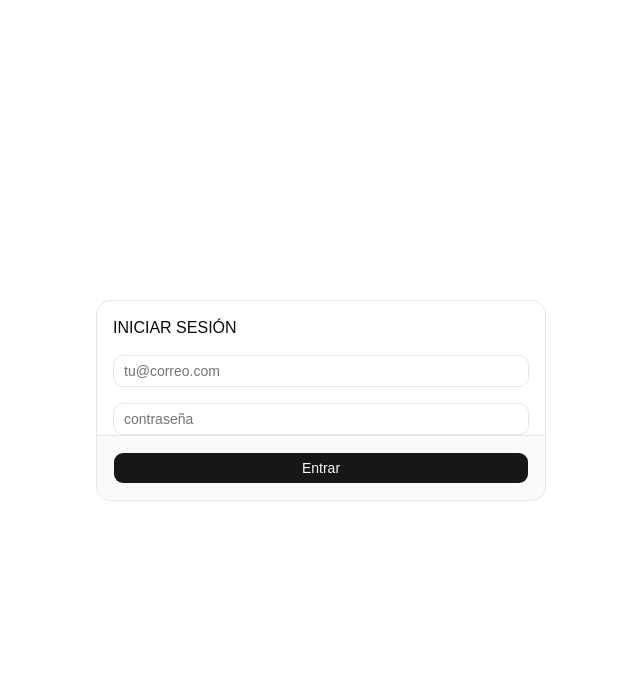
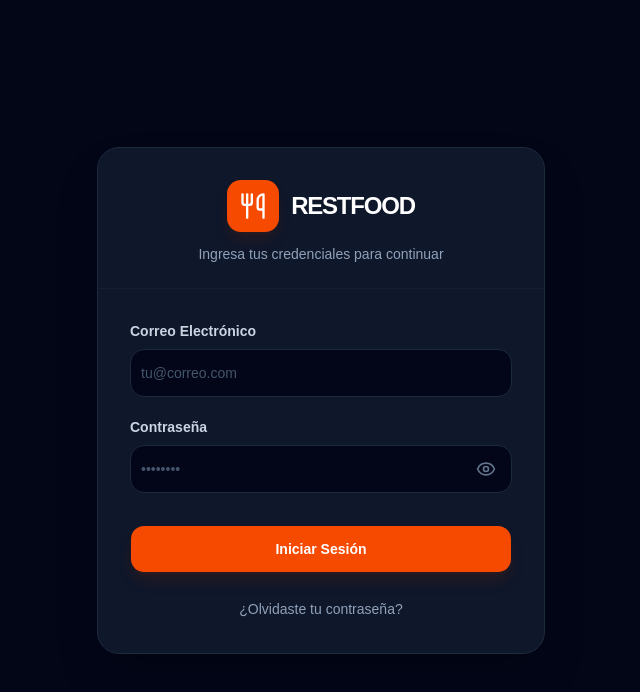
Before and after one commit to davidpp09/RestFoodF, a React (Vite) app: page /login in a window 1280 px wide. Shown: the top 692 px of the page, without its empty margins (319-959 px from the left). Built offline with nearby package versions, Linux system fonts and the light colour scheme; no server answers.

Commit message:
registrar usuario

```diff
--- /dev/null
+++ b/src/hooks/useFormEmpleado.js
@@ -0,0 +1,74 @@
+import { useState } from "react";
+import { toast } from "sonner";
+import { usuarioService } from "@/services/usuarioService";
+
+const VALIDACIONES = {
+    nombre: (v) => !v.trim() ? "El nombre es obligatorio" : null,
+    email: (v) => {
+        if (!v.trim()) return "El email es obligatorio";
+        if (!/\S+@\S+\.\S+/.test(v)) return "Formato de email inválido";
+        return null;
+    },
+    contrasena: (v) =>
+        !/^(?=.*[a-z])(?=.*[A-Z])(?=.*\d)(?=.*[@$!%*?&]).{8,}$/.test(v)
+            ? "Mínimo 8 caracteres, mayúscula, minúscula, número y símbolo"
+            : null,
+    rol: (v) => !v ? "Debes seleccionar un rol" : null
+};
+
+const ESTADO_INICIAL = {
+    nombre: "",
+    email: "",
+    contrasena: "",
+    rol: ""
+};
+
+export const useFormEmpleado = () => {
+    const [nuevoUsuario, setNuevoUsuario] = useState(ESTADO_INICIAL);
+    const [errores, setErrores] = useState({});
+
+    const manejarCambio = (e) => {
+        const { name, value } = e.target;
+        setNuevoUsuario(prev => ({ ...prev, [name]: value }));
+        if (errores[name]) setErrores(prev => ({ ...prev, [name]: null }));
+    };
+
+    const actualizarRol = (valor) => {
+        setNuevoUsuario(prev => ({ ...prev, rol: valor }));
+        if (errores.rol) setErrores(prev => ({ ...prev, rol: null }));
+    };
+
+    const validar = () => {
+        const nuevosErrores = {};
+        Object.keys(VALIDACIONES).forEach(campo => {
+            const error = VALIDACIONES[campo](nuevoUsuario[campo]);
+            if (error) nuevosErrores[campo] = error;
+        });
+        return nuevosErrores;
+    };
+
+    const guardar = async () => {
+        const nuevosErrores = validar();
+        setErrores(nuevosErrores);
+
+        if (Object.keys(nuevosErrores).length === 0) {
+            const toastId = toast.loading("Guardando empleado...");
+
+            try {
+                await usuarioService.crearUsuario(nuevoUsuario);
+                toast.success("¡Empleado registrado correctamente! 🎉", { id: toastId });
+                setNuevoUsuario(ESTADO_INICIAL);
+                setErrores({});
+                return true;
+            } catch (error) {
+                toast.error("Hubo un problema al guardar el empleado. ❌", { id: toastId });
+                return false;
+            }
+        } else {
+            toast.warning("Por favor, revisa los campos marcados en rojo.");
+            return false;
+        }
+    };
+
+    return { nuevoUsuario, manejarCambio, actualizarRol, guardar, errores };
+};
--- a/src/pages/Login.jsx
+++ b/src/pages/Login.jsx
@@ -1,13 +1,14 @@
 import { useState } from "react";
-import { Button } from "@/components/ui/button"
-import { Input } from "@/components/ui/input"
+import { Button } from "@/components/ui/button";
+import { Input } from "@/components/ui/input";
+import { Label } from "@/components/ui/label";
 import { useAuth } from '../hooks/useAuth';
-import { Card, CardHeader, CardTitle, CardContent, CardFooter } from "@/components/ui/card"
-
+import { Eye, EyeOff, Utensils } from "lucide-react";
 
 export default function Login() {
     const [email, setEmail] = useState("");
     const [pass, setPass] = useState("");
+    const [mostrarPassword, setMostrarPassword] = useState(false);
     const { loginUser, loading } = useAuth();
 
     const handleSubmit = async (e) => {
@@ -16,41 +17,90 @@ export default function Login() {
     };
 
     return (
-        <div className="flex min-h-screen justify-center items-center">
-            <Card className="w-full max-w-md">
-                <CardHeader>
-                    <CardTitle>INICIAR SESIÓN</CardTitle>
-                </CardHeader>
-                <form onSubmit={handleSubmit}>
-                    <CardContent>
-                        <div className="grid gap-4">
+        <div className="flex min-h-screen justify-center items-center bg-[#020617] p-4">
+            {/* Card Principal */}
+            <div className="w-full max-w-md bg-[#0f172a] border border-slate-800 rounded-3xl shadow-2xl overflow-hidden">
+
+                {/* Header con Logo */}
+                <div className="p-8 pb-6 border-b border-slate-800/50">
+                    <div className="flex items-center justify-center gap-3 mb-2">
+                        <div className="bg-orange-600 p-3 rounded-xl shadow-lg shadow-orange-900/20">
+                            <Utensils size={28} className="text-white" />
+                        </div>
+                        <span className="text-2xl font-black tracking-tighter text-white">RESTFOOD</span>
+                    </div>
+                    <p className="text-center text-slate-400 text-sm mt-3">Ingresa tus credenciales para continuar</p>
+                </div>
+
+                {/* Form */}
+                <form onSubmit={handleSubmit} className="p-8">
+                    <div className="space-y-5">
+                        {/* Email */}
+                        <div className="space-y-2">
+                            <Label htmlFor="email" className="text-slate-300 text-sm font-semibold">
+                                Correo Electrónico
+                            </Label>
                             <Input
+                                id="email"
                                 type="email"
                                 placeholder="tu@correo.com"
                                 value={email}
                                 onChange={(e) => setEmail(e.target.value)}
-                                required
-                            />
-                            <Input
-                                type="password"
-                                placeholder="contraseña"
-                                value={pass}
-                                onChange={(e) => setPass(e.target.value)}
+                                className="bg-slate-950 border-slate-800 text-white placeholder:text-slate-600 h-12 rounded-xl focus-visible:ring-orange-600/50 focus-visible:border-orange-600/50"
                                 required
                             />
                         </div>
-                    </CardContent>
-                    <CardFooter>
-                        <Button
-                            type="submit"
-                            className="w-full"
-                            disabled={loading}
-                        >
-                            {loading ? "Cargando..." : "Entrar"}
-                        </Button>
-                    </CardFooter>
+
+                        {/* Password con Ojito */}
+                        <div className="space-y-2">
+                            <Label htmlFor="password" className="text-slate-300 text-sm font-semibold">
+                                Contraseña
+                            </Label>
+                            <div className="relative">
+                                <Input
+                                    id="password"
+                                    type={mostrarPassword ? "text" : "password"}
+                                    placeholder="••••••••"
+                                    value={pass}
+                                    onChange={(e) => setPass(e.target.value)}
+                                    className="bg-slate-950 border-slate-800 text-white placeholder:text-slate-600 h-12 rounded-xl pr-12 focus-visible:ring-orange-600/50 focus-visible:border-orange-600/50"
+                                    required
+                                />
+                                {/* 👁️ Ojito para mostrar/ocultar */}
+                                <div
+                                    className="absolute inset-y-0 right-0 flex items-center pr-4 cursor-pointer text-slate-500 hover:text-orange-500 transition-colors"
+                                    onClick={() => setMostrarPassword(!mostrarPassword)}
+                                >
+                                    {mostrarPassword ? <EyeOff size={20} /> : <Eye size={20} />}
+                                </div>
+                            </div>
+                        </div>
+                    </div>
+
+                    {/* Botón de Login */}
+                    <Button
+                        type="submit"
+                        className="w-full mt-8 h-12 bg-orange-600 hover:bg-orange-700 text-white font-bold rounded-xl shadow-lg shadow-orange-900/20 transition-all active:scale-95 disabled:opacity-50 disabled:cursor-not-allowed"
+                        disabled={loading}
+                    >
+                        {loading ? (
+                            <div className="flex items-center gap-2">
+                                <div className="w-4 h-4 border-2 border-white border-t-transparent rounded-full animate-spin" />
+                                <span>Iniciando sesión...</span>
+                            </div>
+                        ) : (
+                            "Iniciar Sesión"
+                        )}
+                    </Button>
+
+                    {/* Link de recuperación */}
+                    <div className="mt-6 text-center">
+                        <a href="#" className="text-sm text-slate-400 hover:text-orange-500 transition-colors">
+                            ¿Olvidaste tu contraseña?
+                        </a>
+                    </div>
                 </form>
-            </Card>
+            </div>
         </div>
-    )
+    );
 }
--- a/src/pages/personal/FormularioNuevoEmpleado.jsx
+++ b/src/pages/personal/FormularioNuevoEmpleado.jsx
@@ -1,117 +1,94 @@
 import { useState } from "react";
-import { Dialog, DialogContent, DialogDescription, DialogHeader, DialogTitle, DialogTrigger, } from "@/components/ui/dialog";
+import { useFormEmpleado } from "@/hooks/useFormEmpleado";
+import { Dialog, DialogContent, DialogDescription, DialogHeader, DialogTitle, DialogTrigger } from "@/components/ui/dialog";
 import { Input } from "@/components/ui/input";
 import { Label } from "@/components/ui/label";
 import { Select, SelectContent, SelectItem, SelectTrigger, SelectValue } from "@/components/ui/select";
 import { Button } from "@/components/ui/button";
-import { UserPlus } from "lucide-react";
+import { UserPlus, Eye, EyeOff } from "lucide-react";
 
-const FormularioNuevoEmpleado = () => {
-    const [nuevoUsuario, setNuevoUsuario] = useState({
-        nombre: "",
-        email: "",
-        contrasena: "",
-        rol: ""
-    });
+const ROLES = ["ADMIN", "MESERO", "COCINA", "CAJERO", "REPARTIDOR"];
 
-    const manejarCambio = (e) => {
-        const { name, value } = e.target;
-        setNuevoUsuario({
-            ...nuevoUsuario,
-            [name]: value
-        });
-    };
+const Campo = ({ label, id, error, type, ...props }) => {
+    const [mostrar, setMostrar] = useState(false);
+    const esContrasena = type === "password";
 
-    const guardar = () => {
-        console.log("Datos listos para enviar al backend:", nuevoUsuario);
+    return (
+        <div className="grid gap-2">
+            <Label htmlFor={id} className={error && "text-red-500"}>{label}</Label>
+            <div className="relative">
+                <Input
+                    id={id}
+                    type={esContrasena ? (mostrar ? "text" : "password") : type}
+                    className={`bg-slate-950 ${esContrasena && "pr-10"} ${error ? "border-red-500 focus-visible:ring-red-500" : "border-slate-800"}`}
+                    {...props}
+                />
+                {esContrasena && (
+                    <div
+                        className="absolute inset-y-0 right-0 flex items-center pr-3 cursor-pointer text-slate-400 hover:text-white"
+                        onClick={() => setMostrar(!mostrar)}
+                    >
+                        {mostrar ? <EyeOff size={18} /> : <Eye size={18} />}
+                    </div>
+                )}
+            </div>
+            {error && <span className="text-xs text-red-500 font-medium">{error}</span>}
+        </div>
+    );
+};
+
+const FormularioNuevoEmpleado = ({ onEmpleadoCreado }) => {
+    const [dialogAbierto, setDialogAbierto] = useState(false);
+    const { nuevoUsuario, manejarCambio, actualizarRol, guardar, errores } = useFormEmpleado();
+
+    const manejarGuardado = async () => {
+        const exito = await guardar();
+
+        if (exito) {
+            setDialogAbierto(false);
+            onEmpleadoCreado?.();
+        }
     };
 
     return (
-        <Dialog>
-            {/* ✅ Usamos un div con estilos de botón en lugar del componente Button */}
-            <DialogTrigger >
-                <div
-                    className="flex items-center gap-2 bg-orange-600 hover:bg-orange-700 text-white px-4 py-2 rounded-lg transition-colors font-semibold cursor-pointer select-none active:scale-95"
-                    role="button"
-                    tabIndex={0}
-                >
-                    <UserPlus size={20} />
-                    <span>Nuevo Empleado</span>
-                </div>
+        <Dialog open={dialogAbierto} onOpenChange={setDialogAbierto}>
+            <DialogTrigger className="inline-flex items-center gap-2 bg-orange-600 hover:bg-orange-700 text-white px-4 py-2 rounded-lg transition-colors font-semibold cursor-pointer select-none active:scale-95">
+                <UserPlus size={20} />
+                <span>Nuevo Empleado</span>
             </DialogTrigger>
 
             <DialogContent className="bg-slate-900 border-slate-800 text-white sm:max-w-[425px]">
                 <DialogHeader>
                     <DialogTitle>Registrar Nuevo Empleado 👤</DialogTitle>
                     <DialogDescription className="text-slate-400">
-                        Completa los datos del nuevo integrante.
+                        Completa los datos del integrante del equipo.
                     </DialogDescription>
                 </DialogHeader>
 
                 <div className="grid gap-4 py-4">
-                    {/* Campo Nombre */}
+                    <Campo label="Nombre" id="nombre" name="nombre" value={nuevoUsuario.nombre} onChange={manejarCambio} error={errores.nombre} />
+                    <Campo label="Email" id="email" name="email" type="email" value={nuevoUsuario.email} onChange={manejarCambio} error={errores.email} />
+                    <Campo label="Contraseña" id="contrasena" name="contrasena" type="password" value={nuevoUsuario.contrasena} onChange={manejarCambio} error={errores.contrasena} />
+
                     <div className="grid gap-2">
-                        <Label htmlFor="nombre">Nombre</Label>
-                        <Input
-                            id="nombre"
-                            name="nombre"
-                            value={nuevoUsuario.nombre}
-                            onChange={manejarCambio}
-                            className="bg-slate-950 border-slate-800"
-                        />
-                    </div>
-
-                    {/* Campo Email */}
-                    <div className="grid gap-2">
-                        <Label htmlFor="email">Email</Label>
-                        <Input
-                            id="email"
-                            name="email"
-                            type="email"
-                            value={nuevoUsuario.email}
-                            onChange={manejarCambio}
-                            className="bg-slate-950 border-slate-800"
-                        />
-                    </div>
-
-                    {/* Campo Contraseña */}
-                    <div className="grid gap-2">
-                        <Label htmlFor="contrasena">Contraseña</Label>
-                        <Input
-                            id="contrasena"
-                            name="contrasena"
-                            type="password"
-                            value={nuevoUsuario.contrasena}
-                            onChange={manejarCambio}
-                            className="bg-slate-950 border-slate-800"
-                        />
-                    </div>
-
-                    {/* Campo Rol (Select) */}
-                    <div className="grid gap-2">
-                        <Label>Puesto / Rol</Label>
-                        <Select
-                            onValueChange={(valor) => setNuevoUsuario({ ...nuevoUsuario, rol: valor })}
-                        >
-                            <SelectTrigger className="bg-slate-950 border-slate-800">
+                        <Label className={errores.rol && "text-red-500"}>Puesto / Rol</Label>
+                        <Select value={nuevoUsuario.rol} onValueChange={actualizarRol}>
+                            <SelectTrigger className={`bg-slate-950 ${errores.rol ? "border-red-500 focus:ring-red-500" : "border-slate-800"}`}>
                                 <SelectValue placeholder="Selecciona un rol" />
                             </SelectTrigger>
                             <SelectContent className="bg-slate-900 border-slate-800 text-white">
-                                <SelectItem value="ADMIN">Administrador</SelectItem>
-                                <SelectItem value="MESERO">Mesero</SelectItem>
-                                <SelectItem value="COCINA">Cocina</SelectItem>
-                                <SelectItem value="CAJERO">Cajero</SelectItem>
-                                <SelectItem value="REPARTIDOR">Repartidor</SelectItem>
+                                {ROLES.map(rol => (
+                                    <SelectItem key={rol} value={rol}>{rol}</SelectItem>
+                                ))}
                             </SelectContent>
                         </Select>
+                        {errores.rol && <span className="text-xs text-red-500 font-medium">{errores.rol}</span>}
                     </div>
                 </div>
 
-                <div className="flex justify-end pt-4">
-                    <Button onClick={guardar} className="bg-orange-600 hover:bg-orange-700 w-full">
-                        Guardar Empleado
-                    </Button>
-                </div>
+                <Button onClick={manejarGuardado} className="bg-orange-600 hover:bg-orange-700 w-full mt-2">
+                    Guardar Empleado
+                </Button>
             </DialogContent>
         </Dialog>
     );
--- a/src/pages/personal/PersonalPanel.jsx
+++ b/src/pages/personal/PersonalPanel.jsx
@@ -1,11 +1,11 @@
-// src/pages/personal/PersonalPanel.jsx
 import { usePersonal } from "@/hooks/usePersonal";
 import { columns } from "./columns";
 import { DataTable } from "@/components/DataTable";
 import { Loader2 } from "lucide-react";
+import FormularioNuevoEmpleado from "./FormularioNuevoEmpleado";
 
 const PersonalPanel = () => {
-    const { usuarios, loading } = usePersonal();
+    const { usuarios, loading, recargar } = usePersonal();
 
     if (loading) {
         return (
@@ -23,6 +23,7 @@ const PersonalPanel = () => {
                     <h1 className="text-2xl font-bold text-white">Gestión de Personal 👤</h1>
                     <p className="text-slate-400">Administra los usuarios y roles de tu restaurante</p>
                 </div>
+                <FormularioNuevoEmpleado onEmpleadoCreado={recargar} />
             </div>
 
             <div className="bg-slate-900 rounded-xl border border-slate-800 overflow-hidden">
--- a/src/services/usuarioService.js
+++ b/src/services/usuarioService.js
@@ -6,4 +6,8 @@ export const usuarioService = {
         const response = await api.get(`/usuarios`);
         return response.data.content;
     },
+    crearUsuario: async (datosNuevoUsuario) => {
+        const response = await api.post(`/usuarios`, datosNuevoUsuario);
+        return response.data;
+    },
 };
```
Also changed, not shown: src/components/DataTable.jsx (+2 -10 lines), src/hooks/usePersonal.js (+11 -6 lines).
